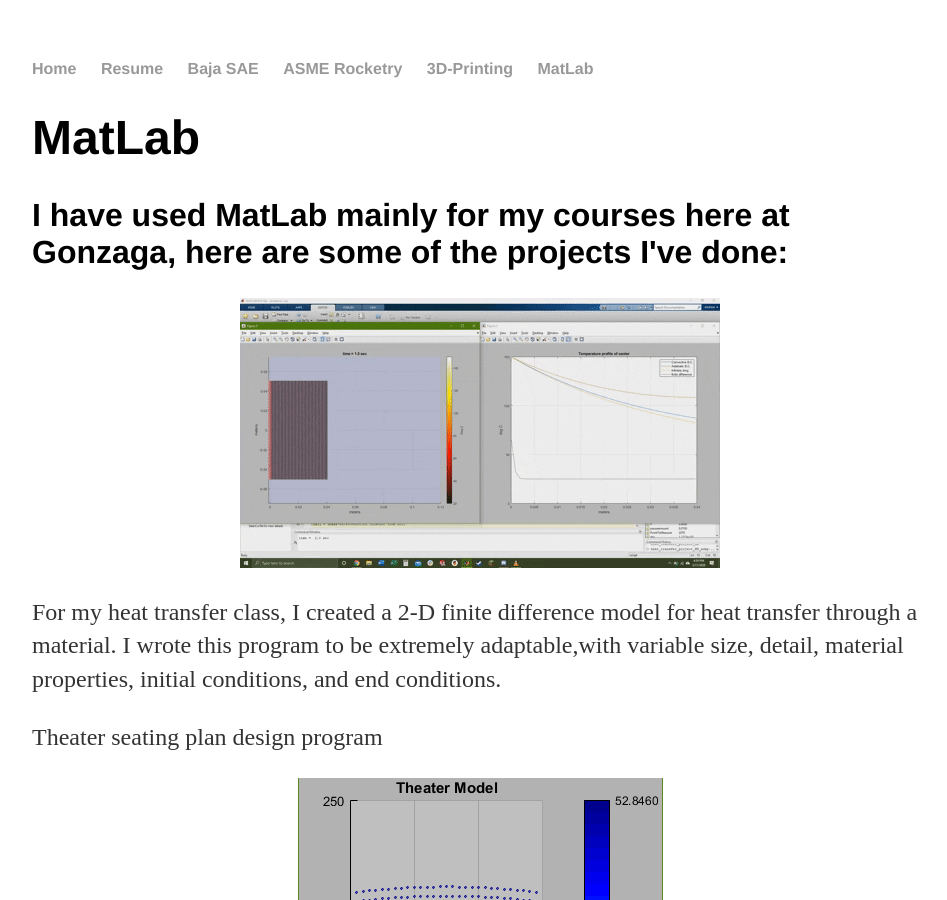
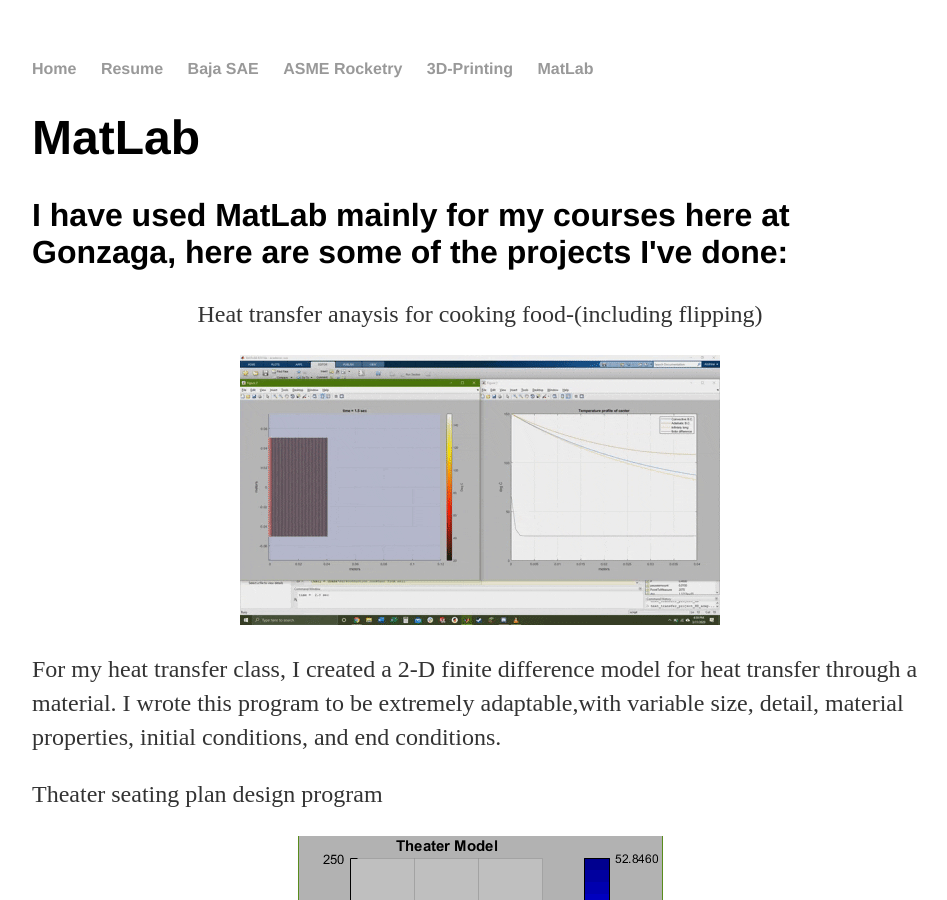
Before and after one commit to andy-gothro/andy-gothro.github.io, a Jekyll site: the page built from MatLab/index.html, in a window 1280 px wide and 900 px high. Shown: the whole window, without its empty margins (160-1107 px from the left). Built offline with Jekyll 4.4.1, drawn with Linux system fonts in a browser that asks for light colours.

Commit message:
Update index.html

```diff
--- a/MatLab/index.html
+++ b/MatLab/index.html
@@ -5,7 +5,8 @@
 <div class="blurb">
 	<h1>MatLab</h1>
     		<h2>I have used MatLab mainly for my courses here at Gonzaga, here are some of the projects I've done:</h2>
-	<center><img src="../Animated GIF-downsized_large (1).gif" alt="animation of 2-d heat transfer and center temperature profile"></center>
+	<center><p>Heat transfer anaysis for cooking food-(including flipping)</p>
+	<img src="../Animated GIF-downsized_large (1).gif" alt="animation of 2-d heat transfer and center temperature profile"></center>
 	<p> For my heat transfer class, I created a 2-D finite difference model for heat transfer through a material. I wrote this program to be extremely adaptable,with variable size, detail, material properties, initial conditions, and end conditions.</p>
 	<p>Theater seating plan design program</p>
 	<center><img src="../matlab acoustic project screenshot.PNG" alt="screenshot of an automated theater seating plan design program made in MatLab">
```
